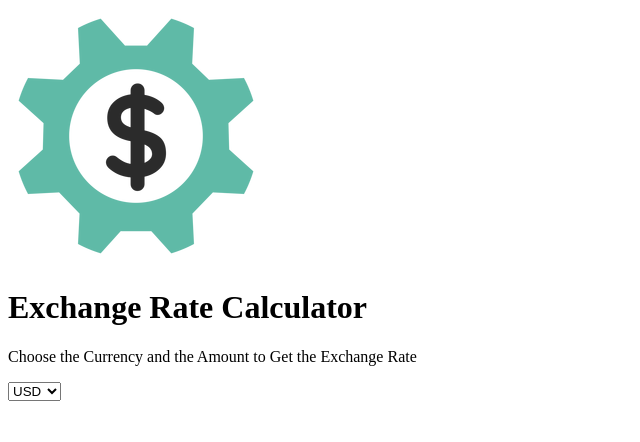
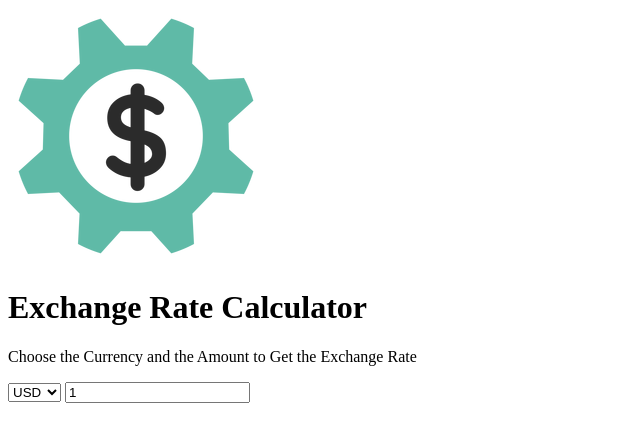
Before and after one commit to bfly2001/exchange-rate-calculator, a plain HTML site: page index.html in a window 1280 px wide. Shown: the whole page, without its empty margins (0-640 px from the left). Drawn offline with Linux system fonts and the light colour scheme.

Commit message:
Update index.html
Added input for currency one.

```diff
--- a/index.html
+++ b/index.html
@@ -67,6 +67,7 @@
                 <option value="VND">VND</option>
                 <option value="ZAR">ZAR</option>
             </select>
+            <input type="number" id="amount-one" placeholder="0" value="1">
         </div>
     </div>
 
```
